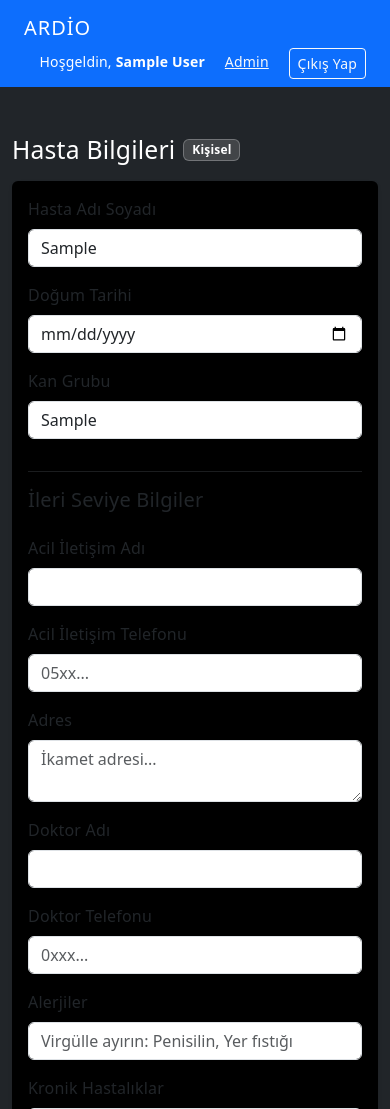
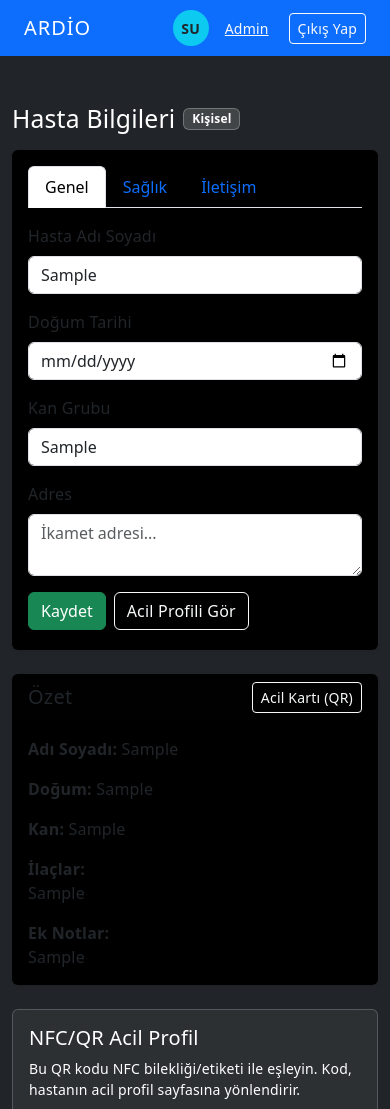
Before and after one commit to mehmetdonmezz/test, a PHP site: page /panel.php in a window 390 px wide. Shown: the top 1109 px of the page. Run offline with PHP 8.4, Linux system fonts and the light colour scheme; the visitor is signed in with stand-in values (Sample User, id 1); tables that the repository leaves empty or names only in its code hold one stand-in row (values such as "Sample post").

Commit message:
Refactor patient panel with tabbed interface and user avatar
Co-authored-by: ademdonmez9 <ademdonmez9@gmail.com>

```diff
--- a/panel.php
+++ b/panel.php
@@ -134,6 +134,13 @@ $publicUrl = sprintf('%s://%s%s/p.php?uid=%d&code=%s',
     $code
 );
 $qrApi = 'https://api.qrserver.com/v1/create-qr-code/?size=180x180&data=' . urlencode($publicUrl);
+
+// Avatar için baş harfler
+$initials = '';
+if (!empty($user['name'])) {
+  $parts = preg_split('/\s+/', trim($user['name']));
+  $initials = strtoupper(mb_substr($parts[0] ?? '', 0, 1) . mb_substr(end($parts) ?: '', 0, 1));
+}
 ?>
 
 <!DOCTYPE html>
@@ -149,10 +156,18 @@ $qrApi = 'https://api.qrserver.com/v1/create-qr-code/?size=180x180&data=' . urle
 
   <nav class="navbar navbar-expand-lg navbar-dark bg-primary px-4">
     <a class="navbar-brand" href="index.php">ARDİO</a>
-    <div class="ms-auto small">
-      <span class="me-3">Hoşgeldin, <strong><?= htmlspecialchars($user["name"] ?? "") ?></strong></span>
+    <div class="ms-auto small d-flex align-items-center gap-3">
+      <div class="d-flex align-items-center gap-2">
+        <div class="rounded-circle bg-info d-inline-flex justify-content-center align-items-center" style="width:36px;height:36px;">
+          <span class="fw-bold text-dark"><?= htmlspecialchars($initials ?: 'U') ?></span>
+        </div>
+        <div class="d-none d-md-block">
+          <div class="fw-semibold small mb-0"><?= htmlspecialchars($user['name'] ?? '') ?></div>
+          <div class="text-white-50 small"><?= htmlspecialchars($user['email'] ?? '') ?></div>
+        </div>
+      </div>
       <?php if (isAdmin()): ?>
-        <a class="link-light me-3" href="admin.php">Admin</a>
+        <a class="link-light me-1" href="admin.php">Admin</a>
       <?php endif; ?>
       <a class="btn btn-outline-light btn-sm" href="logout.php">Çıkış Yap</a>
     </div>
@@ -175,6 +190,19 @@ $qrApi = 'https://api.qrserver.com/v1/create-qr-code/?size=180x180&data=' . urle
         <div class="card bg-black border-0 shadow-sm mb-4">
           <div class="card-body">
             <form method="POST" action="panel.php" class="mb-1">
+              <ul class="nav nav-tabs" id="infoTabs" role="tablist">
+                <li class="nav-item" role="presentation">
+                  <button class="nav-link active" id="genel-tab" data-bs-toggle="tab" data-bs-target="#genel" type="button" role="tab">Genel</button>
+                </li>
+                <li class="nav-item" role="presentation">
+                  <button class="nav-link" id="saglik-tab" data-bs-toggle="tab" data-bs-target="#saglik" type="button" role="tab">Sağlık</button>
+                </li>
+                <li class="nav-item" role="presentation">
+                  <button class="nav-link" id="iletisim-tab" data-bs-toggle="tab" data-bs-target="#iletisim" type="button" role="tab">İletişim</button>
+                </li>
+              </ul>
+              <div class="tab-content pt-3">
+                <div class="tab-pane fade show active" id="genel" role="tabpanel">
                   <div class="row g-3">
                     <div class="col-md-6">
                       <label for="hasta_adi" class="form-label">Hasta Adı Soyadı</label>
@@ -188,12 +216,42 @@ $qrApi = 'https://api.qrserver.com/v1/create-qr-code/?size=180x180&data=' . urle
                       <label for="hasta_kan" class="form-label">Kan Grubu</label>
                       <input type="text" id="hasta_kan" name="hasta_kan" class="form-control" placeholder="Örn: 0 Rh+" value="<?= htmlspecialchars($patient["hasta_kan"] ?? "") ?>" />
                     </div>
-
                     <div class="col-12">
-                  <hr class="border-secondary" />
-                  <h5>İleri Seviye Bilgiler</h5>
+                      <label class="form-label">Adres</label>
+                      <textarea name="address" class="form-control" rows="2" placeholder="İkamet adresi..."><?= htmlspecialchars($meta['address']) ?></textarea>
                     </div>
-
+                  </div>
+                </div>
+                <div class="tab-pane fade" id="saglik" role="tabpanel">
+                  <div class="row g-3">
+                    <div class="col-md-6">
+                      <label class="form-label">Alerjiler</label>
+                      <input type="text" name="allergies" class="form-control" placeholder="Virgülle ayırın: Penisilin, Yer fıstığı" value="<?= htmlspecialchars($meta['allergies']) ?>" />
+                    </div>
+                    <div class="col-md-6">
+                      <label class="form-label">Kronik Hastalıklar</label>
+                      <input type="text" name="conditions" class="form-control" placeholder="Virgülle ayırın: Diyabet, Hipertansiyon" value="<?= htmlspecialchars($meta['conditions']) ?>" />
+                    </div>
+                    <div class="col-12">
+                      <label for="hasta_ilac" class="form-label">İlaçlar</label>
+                      <textarea id="hasta_ilac" name="hasta_ilac" class="form-control" rows="2" placeholder="Düzenli kullanılan ilaçlar, dozlar vb."><?= htmlspecialchars($patient["hasta_ilac"] ?? "") ?></textarea>
+                    </div>
+                    <div class="col-md-6">
+                      <label class="form-label">Doktor Adı</label>
+                      <input type="text" name="doctor_name" class="form-control" value="<?= htmlspecialchars($meta['doctor_name']) ?>" />
+                    </div>
+                    <div class="col-md-6">
+                      <label class="form-label">Doktor Telefonu</label>
+                      <input type="text" name="doctor_phone" class="form-control" placeholder="0xxx..." value="<?= htmlspecialchars($meta['doctor_phone']) ?>" />
+                    </div>
+                    <div class="col-12">
+                      <label for="extra_notes" class="form-label">Ek Notlar</label>
+                      <textarea id="extra_notes" name="extra_notes" class="form-control" rows="3" placeholder="Diğer önemli bilgiler (alerji taşı, implant, cihaz vb.)"><?= htmlspecialchars($meta['extra']) ?></textarea>
+                    </div>
+                  </div>
+                </div>
+                <div class="tab-pane fade" id="iletisim" role="tabpanel">
+                  <div class="row g-3">
                     <div class="col-md-6">
                       <label class="form-label">Acil İletişim Adı</label>
                       <input type="text" name="emergency_name" class="form-control" value="<?= htmlspecialchars($meta['emergency_name']) ?>" />
@@ -202,38 +260,10 @@ $qrApi = 'https://api.qrserver.com/v1/create-qr-code/?size=180x180&data=' . urle
                       <label class="form-label">Acil İletişim Telefonu</label>
                       <input type="text" name="emergency_phone" class="form-control" placeholder="05xx..." value="<?= htmlspecialchars($meta['emergency_phone']) ?>" />
                     </div>
-
                     <div class="col-12">
-                  <label class="form-label">Adres</label>
-                  <textarea name="address" class="form-control" rows="2" placeholder="İkamet adresi..."><?= htmlspecialchars($meta['address']) ?></textarea>
+                      <div class="small text-white-50">Acil durumda bu kişiye ulaşılması önerilir.</div>
                     </div>
-
-                <div class="col-md-6">
-                  <label class="form-label">Doktor Adı</label>
-                  <input type="text" name="doctor_name" class="form-control" value="<?= htmlspecialchars($meta['doctor_name']) ?>" />
                   </div>
-                <div class="col-md-6">
-                  <label class="form-label">Doktor Telefonu</label>
-                  <input type="text" name="doctor_phone" class="form-control" placeholder="0xxx..." value="<?= htmlspecialchars($meta['doctor_phone']) ?>" />
-                </div>
-
-                <div class="col-md-6">
-                  <label class="form-label">Alerjiler</label>
-                  <input type="text" name="allergies" class="form-control" placeholder="Virgülle ayırın: Penisilin, Yer fıstığı" value="<?= htmlspecialchars($meta['allergies']) ?>" />
-                </div>
-                <div class="col-md-6">
-                  <label class="form-label">Kronik Hastalıklar</label>
-                  <input type="text" name="conditions" class="form-control" placeholder="Virgülle ayırın: Diyabet, Hipertansiyon" value="<?= htmlspecialchars($meta['conditions']) ?>" />
-                </div>
-
-                <div class="col-12">
-                  <label for="hasta_ilac" class="form-label">İlaçlar</label>
-                  <textarea id="hasta_ilac" name="hasta_ilac" class="form-control" rows="2" placeholder="Düzenli kullanılan ilaçlar, dozlar vb."><?= htmlspecialchars($patient["hasta_ilac"] ?? "") ?></textarea>
-                </div>
-
-                <div class="col-12">
-                  <label for="extra_notes" class="form-label">Ek Notlar</label>
-                  <textarea id="extra_notes" name="extra_notes" class="form-control" rows="3" placeholder="Diğer önemli bilgiler (alerji taşı, implant, cihaz vb.)"><?= htmlspecialchars($meta['extra']) ?></textarea>
                 </div>
               </div>
               <div class="mt-3 d-flex gap-2">
```
Lines whose indentation alone changed are shown as unchanged.
